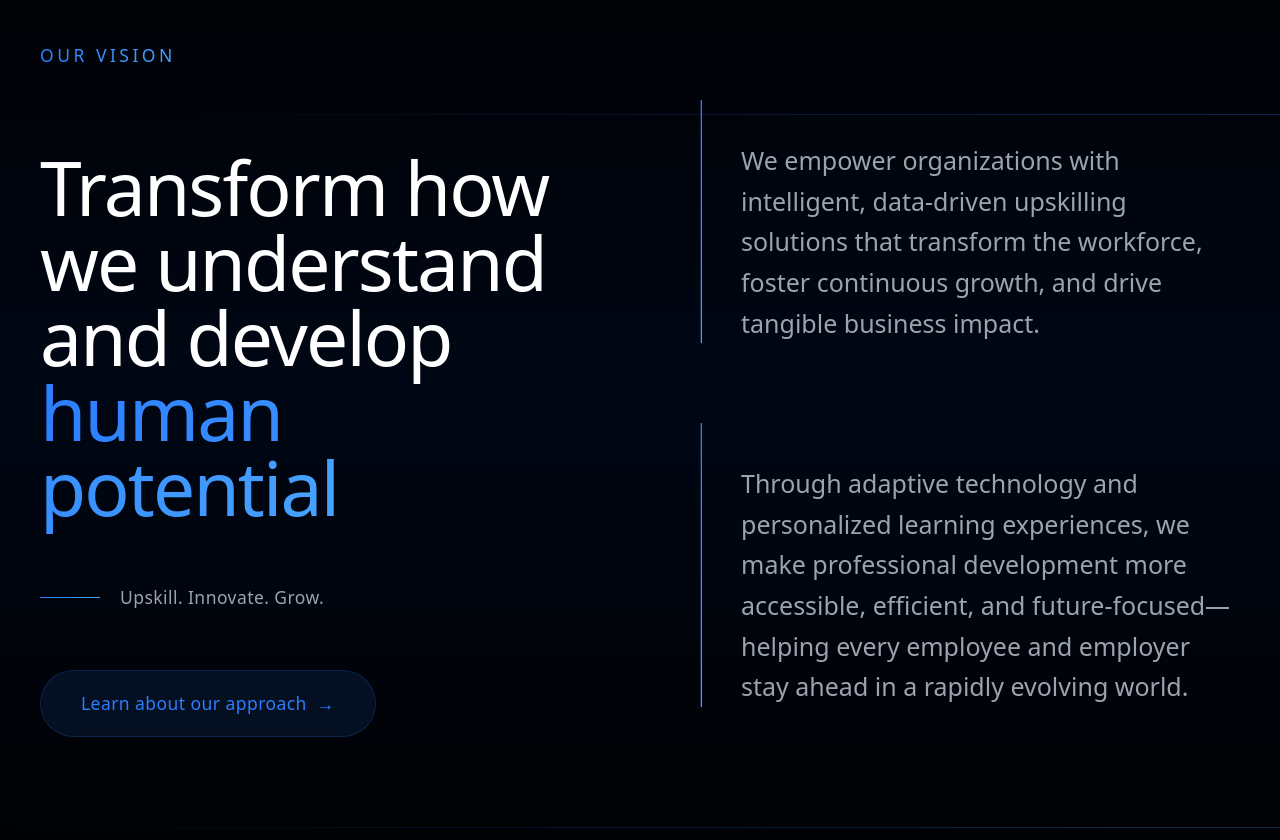
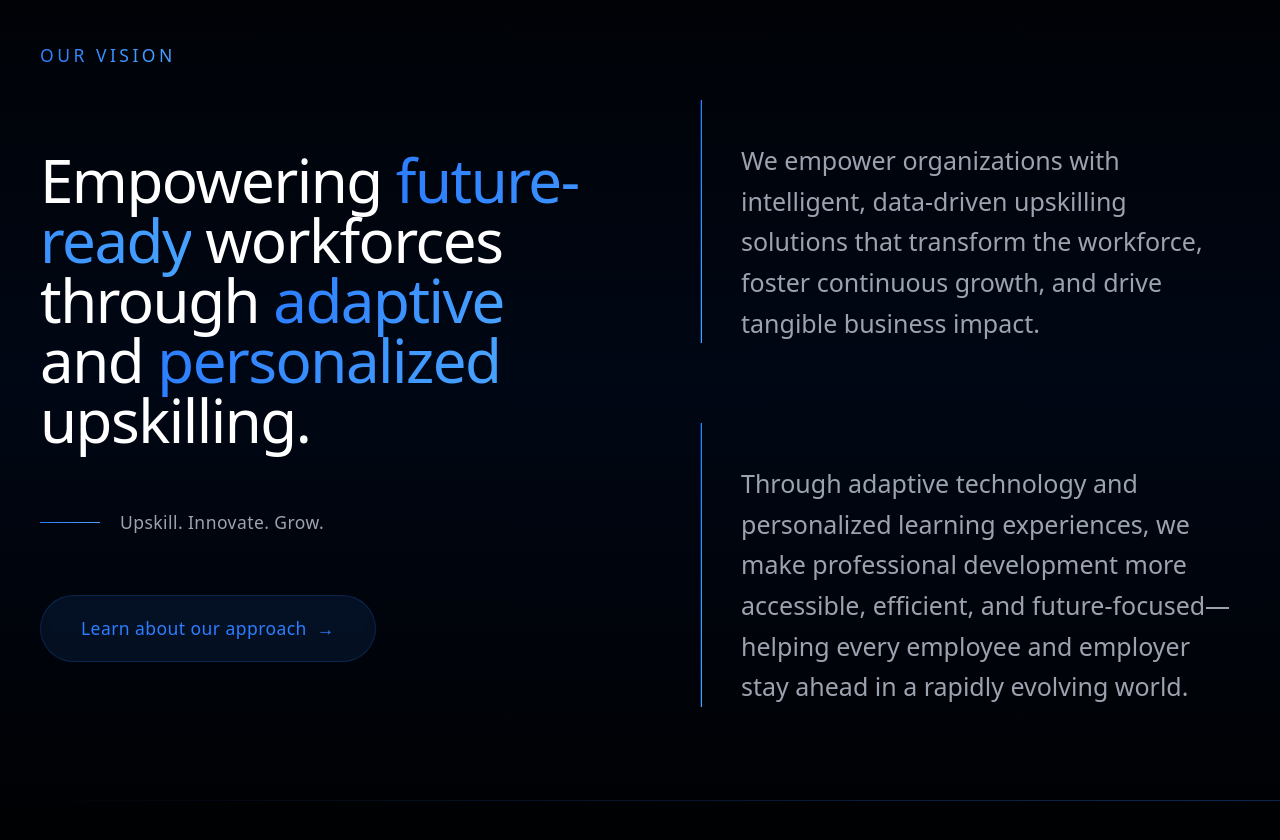
Before and after one commit to LordAK7/adivirtus, a React (Vite) app: page / in a window 1280 px wide. Shown: the part 1160-2000 px from the top of the page. Built offline with nearby package versions, Linux system fonts and the light colour scheme.

Commit message:
Added few key features

```diff
--- a/src/components/Hero.jsx
+++ b/src/components/Hero.jsx
@@ -39,7 +39,7 @@ const Hero = () => {
             className="mb-6"
           >
             <span className="text-[#2C7EFF] text-sm font-medium tracking-widest uppercase">
-              The Future of Learning
+              The Future of Corporate Learning
             </span>
           </motion.div>
 
--- a/src/components/Vision.jsx
+++ b/src/components/Vision.jsx
@@ -58,12 +58,21 @@ const Vision = () => {
               whileInView={{ opacity: 1, y: 0 }}
               viewport={{ once: true }}
               transition={{ duration: 0.8, delay: 0.4 }}
-              className="text-5xl sm:text-6xl font-light text-white leading-tight tracking-tight"
+              className="text-4xl sm:text-5xl font-light text-white leading-tight tracking-tight"
             >
-              Transform how we understand and develop{' '}
+              Empowering{' '}
               <span className="bg-gradient-to-r from-[#2C7EFF] to-[#47A2FF] text-transparent bg-clip-text font-normal">
-                human potential
+                future-ready
               </span>
+              {' '}workforces through{' '}
+              <span className="bg-gradient-to-r from-[#2C7EFF] to-[#47A2FF] text-transparent bg-clip-text font-normal">
+                adaptive
+              </span>
+              {' '}and{' '}
+              <span className="bg-gradient-to-r from-[#2C7EFF] to-[#47A2FF] text-transparent bg-clip-text font-normal">
+                personalized
+              </span>
+              {' '}upskilling.
             </motion.h2>
 
             <motion.div
```
